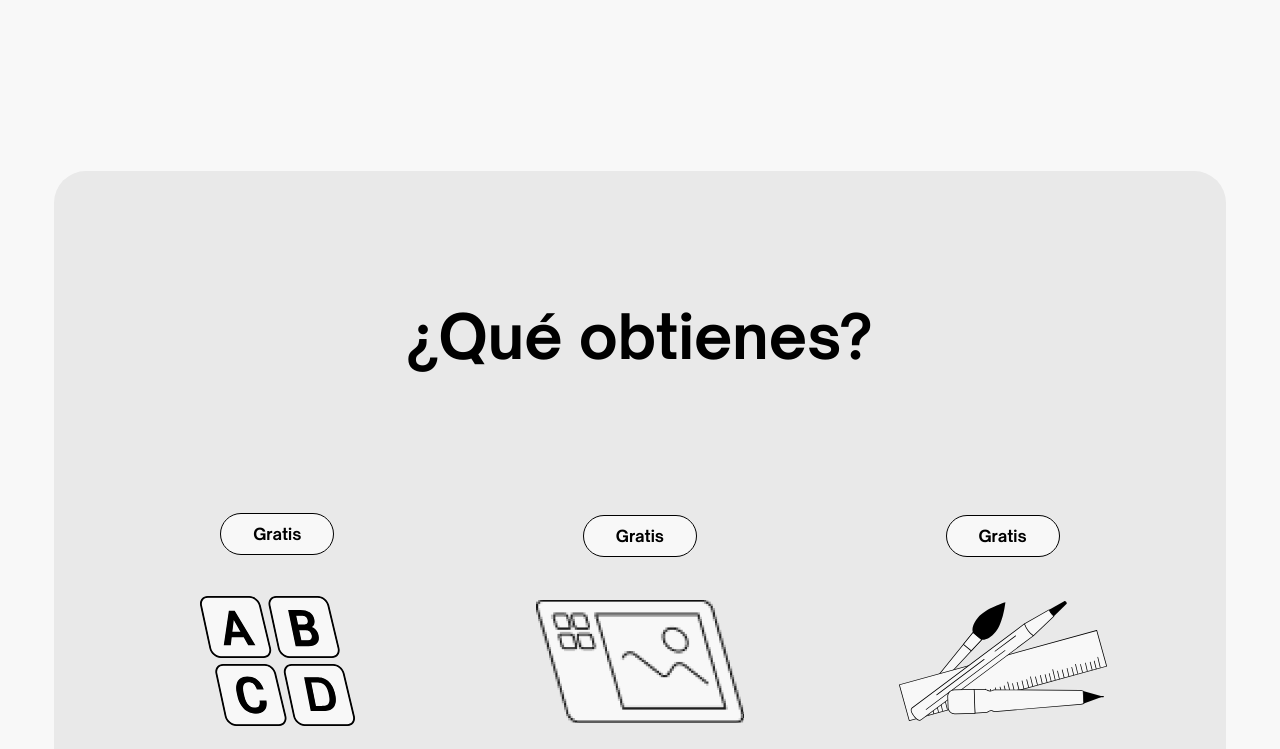
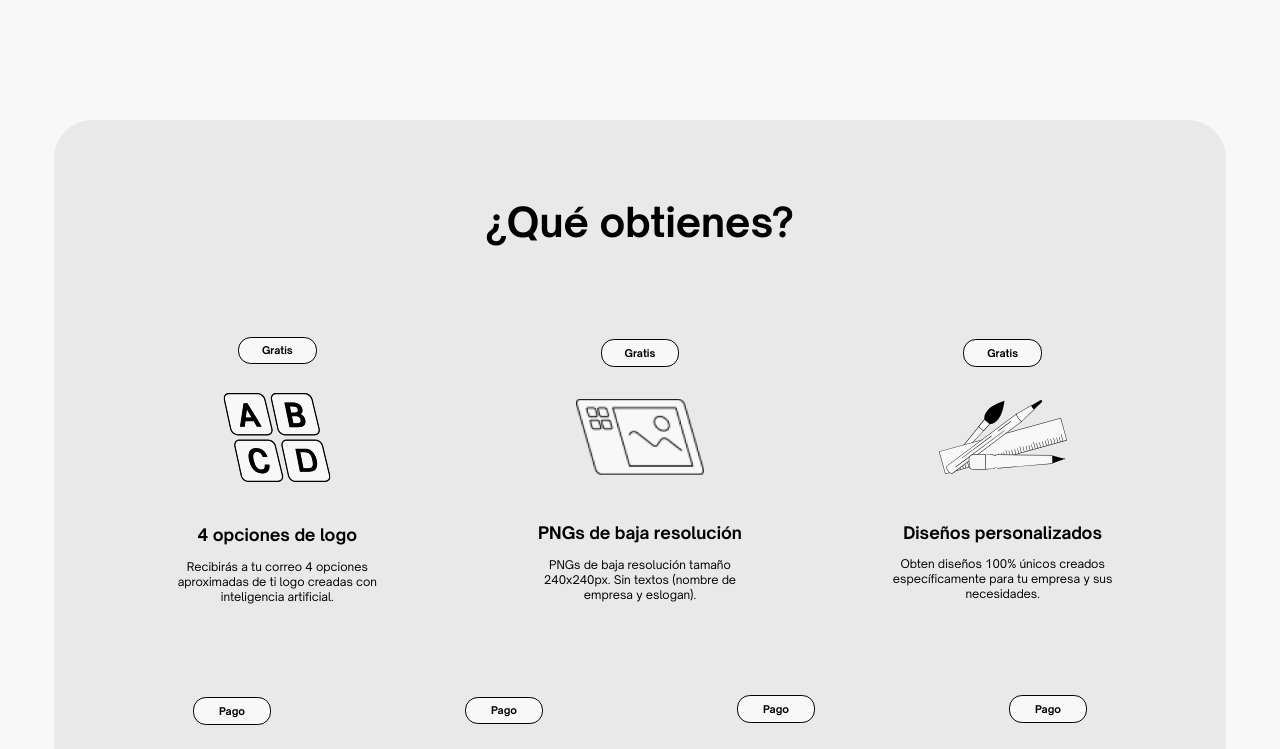
Before and after one commit to TheSerch07/Client-Wawo-Logos, a React (Vite) app: page / in a window 1280 px wide. Shown: the part 3253-4002 px from the top of the page. Built offline with nearby package versions, Linux system fonts and the light colour scheme; the HTML template or start-up script is replaced by a standard one.

Commit message:
full desktop obtains

```diff
--- a/src/styles/Obtain.module.css
+++ b/src/styles/Obtain.module.css
@@ -9,8 +9,8 @@
     justify-content: space-around;
     align-items: center;
     background-color: rgb(233, 233, 233);
-    height: 28rem;
-    width: 20rem;
+    height: 24vw;
+    width: 18vw;
 }
 
 .divPrice {
@@ -18,19 +18,27 @@
     align-items: center;
     justify-content: center;
     background-color: rgb(248, 248, 248);
-    height: 2.5rem;
-    width: 7rem;
-    border-radius: 2rem;
+    height: 2vw;
+    width: 6vw;
+    border-radius: 1vw;
     border: 1px solid black;
+    font-size: .8vw;
 }
 
 .p {
     font-family: OpenSauseOneRegular;
-    font-size: 18px;
+    font-size: .9vw;
 }
 
 .img {
-    max-width: 13rem;
+    width: 10vw;
+    max-height: 7vw;
+}
+
+.h2 {
+    /* background-color: aqua; */
+    width: 18vw;
+    font-size: 1.3vw;
 }
 
 @media (max-width: 914px) {
--- a/src/styles/Obtains.module.css
+++ b/src/styles/Obtains.module.css
@@ -1,18 +1,19 @@
 .mainObtains {
-    margin-top: 10rem;
+    margin-top: 8.5vw;
     display: flex;
     flex-direction: column;
     align-items: center;
     background-color: rgb(233, 233, 233);
-    border-radius: 2rem;
+    border-radius: 3vw;
     width: 91.5vw;
-    height: 90rem;
+    /* height: 90rem; */
+    height: 75vw;
 }
 
 .title {
-    font-size: 60px;
-    margin-top: 8rem;
-    margin-bottom: 5rem;
+    font-size: 3.1vw;
+    margin-top: 6vw;
+    margin-bottom: 4vw;
 }
 
 .obtain {
@@ -21,12 +22,13 @@
     justify-content: space-around;
     align-items: center;
     background-color: rgb(233, 233, 233);
-    height: 33rem;
+    height: 28vw;
     width: 85vw;
 }
 
 .eachObtain {
-    height: 75rem;
+    /* background-color: black; */
+    height: 58vw;
     width: 85vw;
 }
 
```
